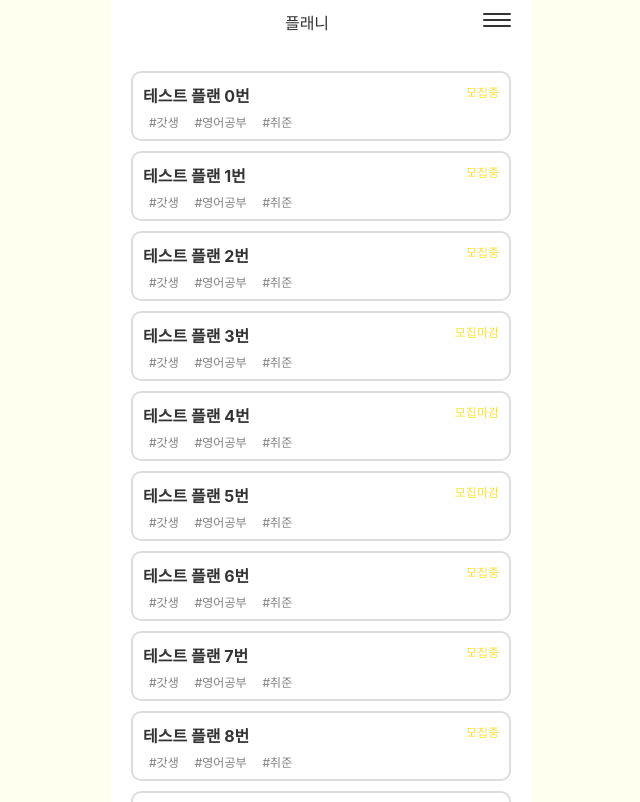
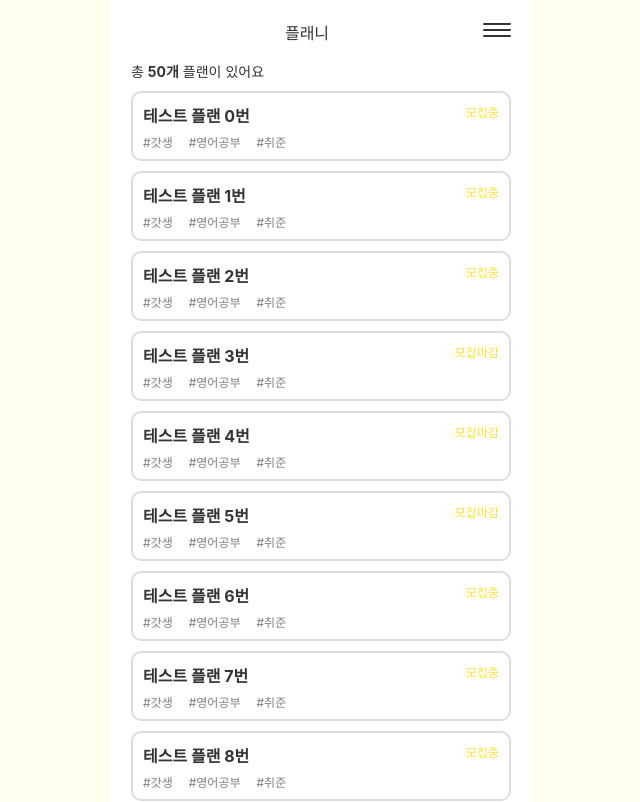
Before and after one commit to plani-power/frontend, a React (Create React App) app: page / in a window 1280 px wide. Shown: the top 802 px of the page, without its empty margins (319-959 px from the left). Built offline with nearby package versions, Linux system fonts and the light colour scheme.

Commit message:
Feat: 메인 화면 플랜 개수 표시 추가 및 여백 수정

```diff
--- /dev/null
+++ b/src/common/components/Select.tsx
@@ -0,0 +1,31 @@
+import React, { ChangeEvent } from 'react';
+import styled from 'styled-components';
+import { InputValue } from './Input';
+
+export type SelectValue = InputValue;
+export type SelectChangeEvent = ChangeEvent<HTMLInputElement>;
+
+export type SelectOption = {
+    title: string,
+    value: string,
+    selected: boolean
+}
+export type SelectProps = {
+    value: SelectValue;
+    onChange : SelectChangeEvent;
+    placeholder ?: string;
+    label: string;
+    optoins: SelectOption[]
+}
+
+
+const Select  = ({label, value, onChange, placeholder, optoins}:SelectProps)=> {
+    return (
+        <select>
+            {optoins.map((option) => <option key={option.value} value={option.value} selected={option.selected}>{option.title}</option>)}
+        </select>
+    )
+}
+
+
+export default Select;
--- a/src/common/layout/Layout.tsx
+++ b/src/common/layout/Layout.tsx
@@ -9,6 +9,7 @@ const Wrapper = styled.div`
     min-height: 100vh;
     background-color: white;
     margin: 0 auto;
+    padding-top: 10px;
 `
 
 const Body = styled.div`
--- a/src/pages/main/MainPage.tsx
+++ b/src/pages/main/MainPage.tsx
@@ -1,8 +1,10 @@
+import Select, { SelectOption } from "common/components/Select";
 import { PlanList, plan } from "pages/plans/PlanList";
 import { useState } from "react";
+import styled from "styled-components";
 
 /* FIXME 더미데이터*/
-const test = Array(50).fill(undefined).map((v, i)=>{
+const test = Array(50).fill(undefined).map((v, i) => {
 	return {
 		id: i,
 		name: `테스트 플랜 ${i}번`,
@@ -14,9 +16,28 @@ const test = Array(50).fill(undefined).map((v, i)=>{
 	}
 })
 
+const ListSummary = styled.div`
+	width: 100%;
+	display: flex;
+	justify-content: space-between;
+	align-items: center;
+	font-size: 14px;
+	margin-bottom: 10px;
+  	span {
+    	font-weight: bold;
+  	}
+`
+
+const options: SelectOption[] = [{title: '최신순', value: 'date', selected: true}]
 const MainPage = () => {
 
 	return <>
+		<ListSummary>
+			<p>
+				총 <span>{test.length ?? 0}개</span> 플랜이 있어요
+			</p>
+			{/* <Select props={options} /> */}
+		</ListSummary>
 		<PlanList plans={test} />
 	</>;
 }
--- a/src/pages/plans/PlanList.tsx
+++ b/src/pages/plans/PlanList.tsx
@@ -32,12 +32,13 @@ const getPlanStatName = (status: number) => {
 }
 const Ul = styled.ul`
     width: 100%;
-    padding: 20px 0;
+    padding: 0 0 20px 0;
 `
 const Li = styled.li`
     display: flex;
     flex-direction: column;
     flex-wrap: nowrap;
+    justify-content: space-between;
     width: 100%;
     height: 70px;
     border: 2px solid #ddd;
@@ -72,10 +73,14 @@ const Li = styled.li`
             display: flex;
             align-items: center;
             padding: 6px;
+            padding-bottom: 0;
             border-radius: 10px;
             font-size: 12px;
             color: #808080;
             margin-right: 4px;
+        }
+        .hashtag:first-child {
+            padding-left: 0;
         }
     }
 `
```
